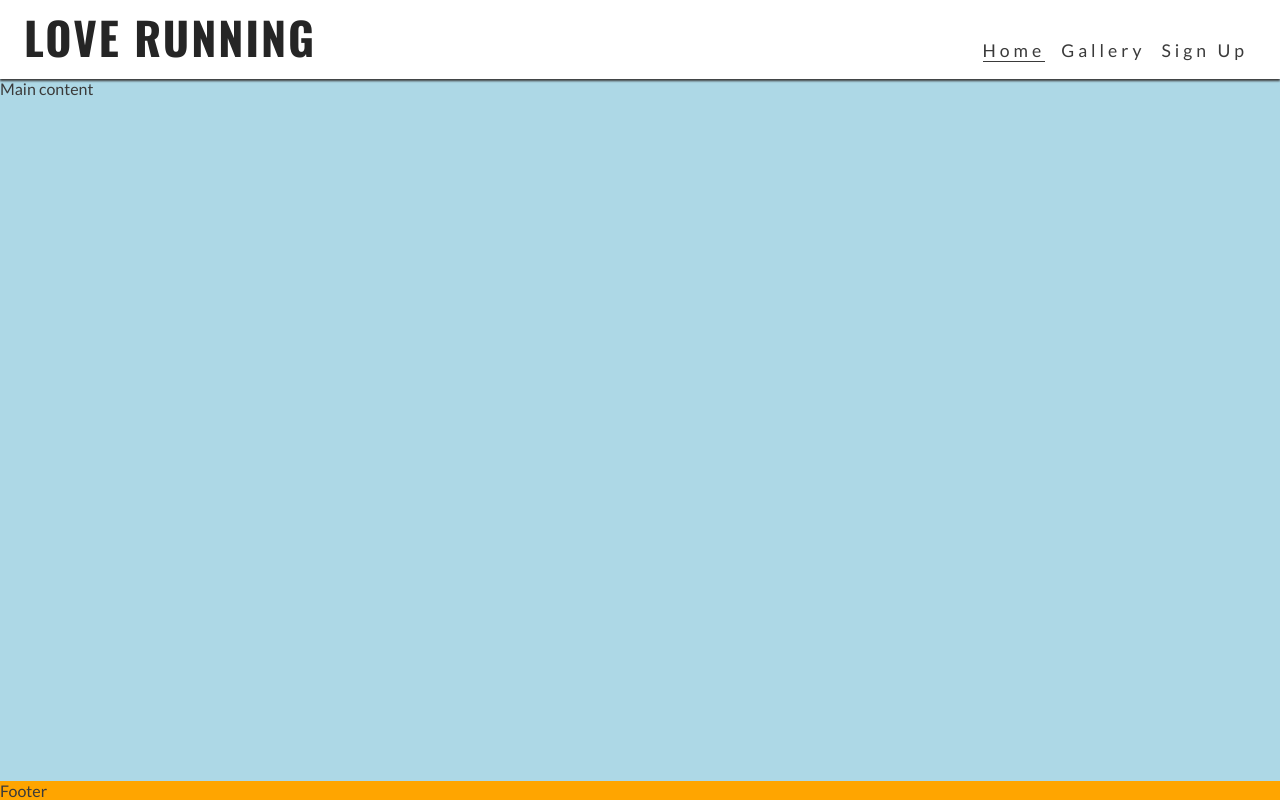
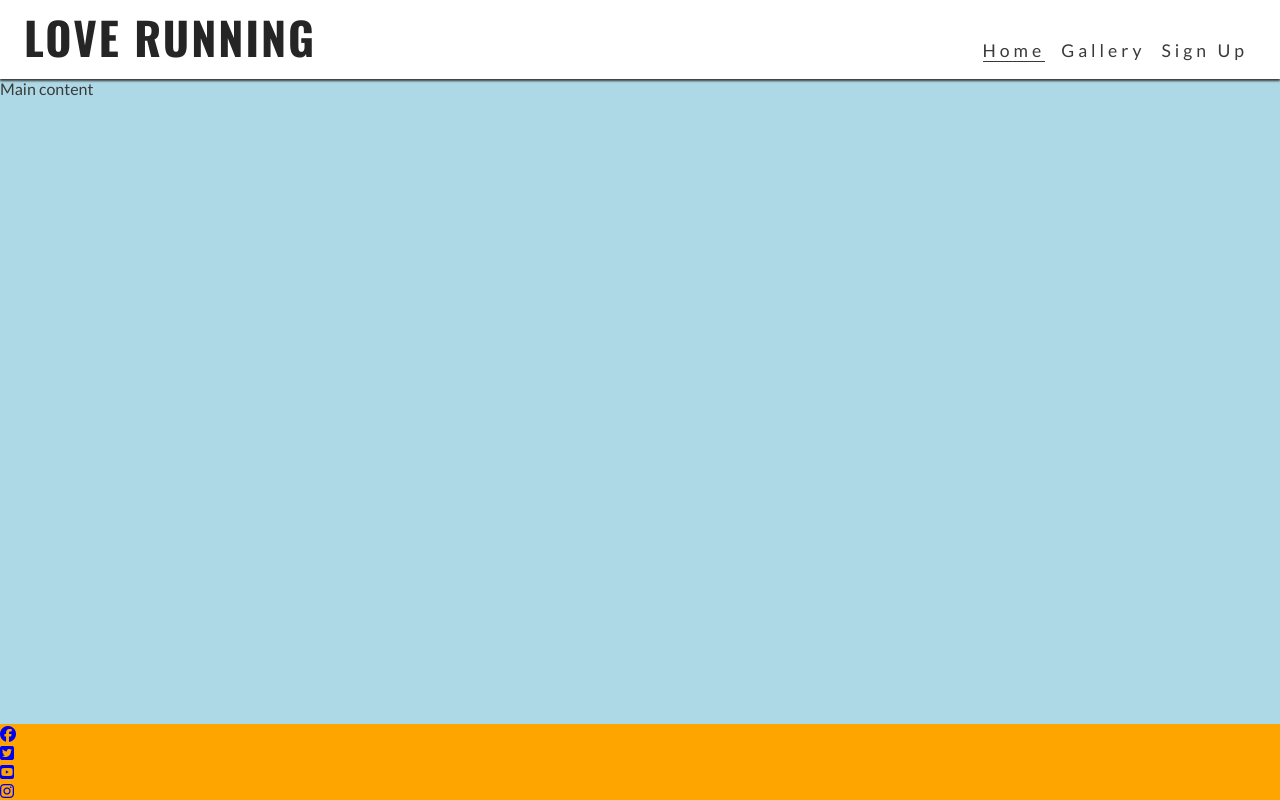
Before and after one commit to ididit374-lgtm/love-running, a plain HTML site: page index.html in a window 1280 px wide. Drawn offline with nearby package versions, Linux system fonts and the light colour scheme.

Commit message:
Add font awesome and first footer link. Also adding remaining links to footer.

```diff
--- a/Assets/css/style.css
+++ b/Assets/css/style.css
@@ -35,7 +35,7 @@ header a {
   color: inherit;
 }
 h1 {
-  font-family: "Oswald", sans-serif;
+  font-family: 'Oswald', sans-serif;
   text-transform: uppercase;
   letter-spacing: 2px;
   color: #252525;
@@ -96,6 +96,7 @@ footer {
 /* Media query: tablets and larger (768px and up) */
 @media screen and (min-width: 768px) {
 }
+
 /* Header */
 nav {
   display: block;
--- a/index.html
+++ b/index.html
@@ -26,7 +26,9 @@
             <h1 id="logo">Love Running</h1>
         </a>
         <input type="checkbox" id="nav-toggle" name="nav-toggle">
-        <label for="nav-toggle" class="nav-toggle-label">X</label>
+        <label for="nav-toggle" class="nav-toggle-label">
+            <i class="fa-solid fa-bars"></i>
+        </label>
         <nav>
             <ul id="menu">
             <li><a href ="" class="active">Home</a></li>
@@ -39,7 +41,30 @@
     <main>Main content</main>
 
     <!-- Footer -->
-    <footer>Footer</footer>
+    <footer>
+        <ul id="social-networks">
+            <li>
+                <a href="https://www.facebook.com/" target="_blank" rel="noopener"
+                    aria-label="Visit our Facebook page (opens in a new tab)"><i class="fa-brands fa-facebook"></i></a>
+                    <li>
+                <a href="https://www.twitter.com/" target="_blank" rel="noopener"
+                    aria-label="Visit our Twitter page (opens in a new tab)">
+                    <i class="fa-brands fa-twitter-square"></i></a>
+            </li>
+            <li>
+                <a href="https://www.youtube.com/" target="_blank" rel="noopener"
+                    aria-label="Visit our YouTube page (opens in a new tab)">
+                    <i class="fa-brands fa-youtube-square"></i></a>
+            </li>
+            <li>
+                <a href="https://www.instagram.com/" target="_blank" rel="noopener"
+                    aria-label="Visit our Instagram page (opens in a new tab)">
+                    <i class="fa-brands fa-instagram"></i></a>
+            </li>
+        </ul>
+    </footer>
+<!-- Font Awesome Kit-->
+<script src="https://kit.fontawesome.com/3516ff0da6.js" crossorigin="anonymous"></script>
 </body>
 
 </html>
```
